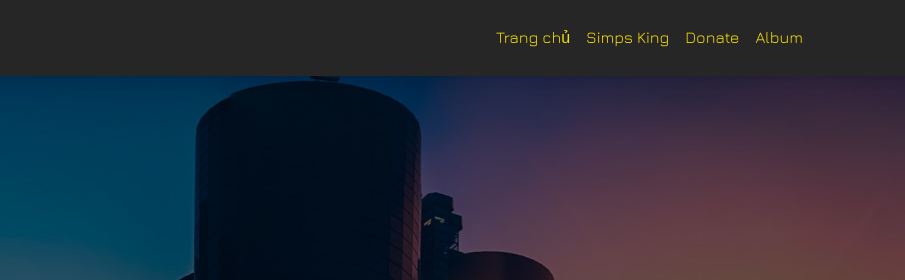
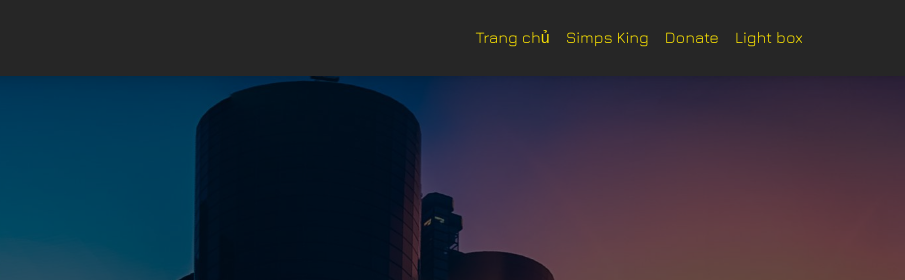
Before and after one commit to nhatdev99/nhatdev1.github.io, a plain HTML site: page index.html in a window 1280 px wide. Shown: the top 280 px of the page, 375-1280 px from the left. Drawn offline with nearby package versions, Linux system fonts and the light colour scheme.

Commit message:
Update index.html

```diff
--- a/index.html
+++ b/index.html
@@ -48,7 +48,7 @@
                         <div class="bar"></div>
                     </li>
                     <li class="nav-item">
-                        <a class="nav-link" href="#album">Album</i></a>
+                        <a class="nav-link" href="#album">Light box</i></a>
                         <div class="bar"></div>
                     </li>
 
```
